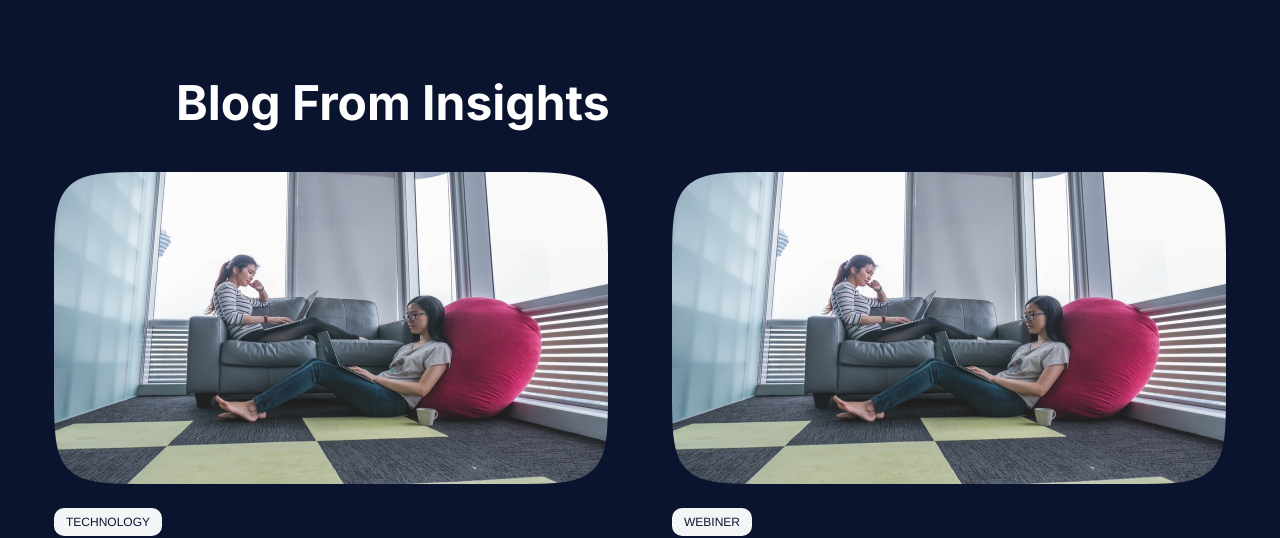
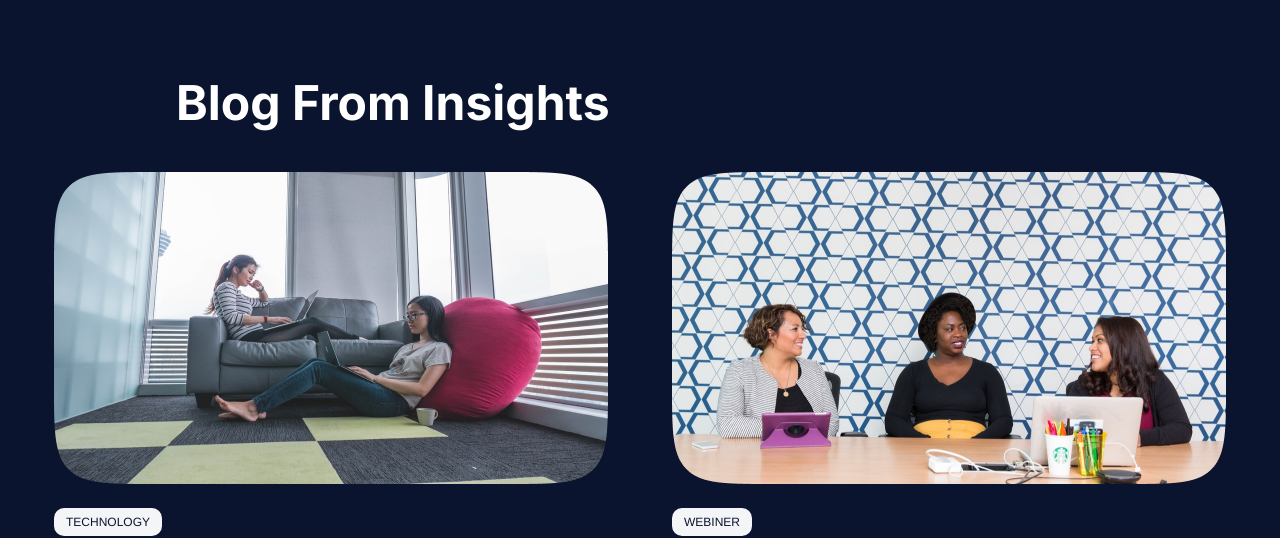
Before and after one commit to mustafakba/baykar-task, a Vue app: page / in a window 1280 px wide. Shown: the part 6442-6980 px from the top of the page. Built offline with nearby package versions, Linux system fonts and the light colour scheme; what prettier-plugin-tailwindcss would draw is missing.

Commit message:
blog-slider edited

```diff
--- a/src/components/BlogFrom.vue
+++ b/src/components/BlogFrom.vue
@@ -3,7 +3,7 @@
     <div class="container flex grid-rows-1 justify-center">
             <div v-for="(item,index) in items" :key="index" class="card flex flex-col self-start justify-center mx-8">
                 <div class="card-image">
-                    <img src="../image/blog-image-1.png" alt="">
+                    <div class="image" :style="{'background-image': item.image_url ? 'url(' +item.image_url+ ')':''}" ></div>
                 </div>
                 <div class="type flex mt-6">
                     <span> {{items[index].type}} </span>
@@ -22,6 +22,10 @@
 
 <script>
 import DefaultButton from "@/components/DefaultButton";
+import BlogImage from "@/image/blog-image-1.png"
+import BlogImage2 from "@/image/blog-image-2.png"
+
+
 export default {
     name: "BlogFrom",
     components:{
@@ -31,7 +35,7 @@ export default {
         return{
             items:[
                 {
-                    image_url:'../image/blog-image-1.png',
+                    image_url:BlogImage,
                     type :'TECHNOLOGY',
                     full_name :'John Doe • ',
                     date :'19 Jan 2022',
@@ -39,7 +43,7 @@ export default {
 
                 },
                 {
-                    image_url:"../image/blog-image-2.png",
+                    image_url:BlogImage2,
                     type :'WEBINER',
                     full_name :'John Doe •',
                     date :' 19 Jan 2022',
@@ -54,7 +58,7 @@ export default {
 }
 </script>
 
-<style scoped>
+<style lang="scss" scoped>
 .title{
     margin-bottom: 40px;
     margin-top: 120px;
@@ -104,6 +108,11 @@ export default {
     line-height: 38px;
 
     color: #FFFFFF;
-
+}
+.card-image{
+    .image{
+        height:312px ;
+        width: 554px;
+    }
 }
 </style>
```
